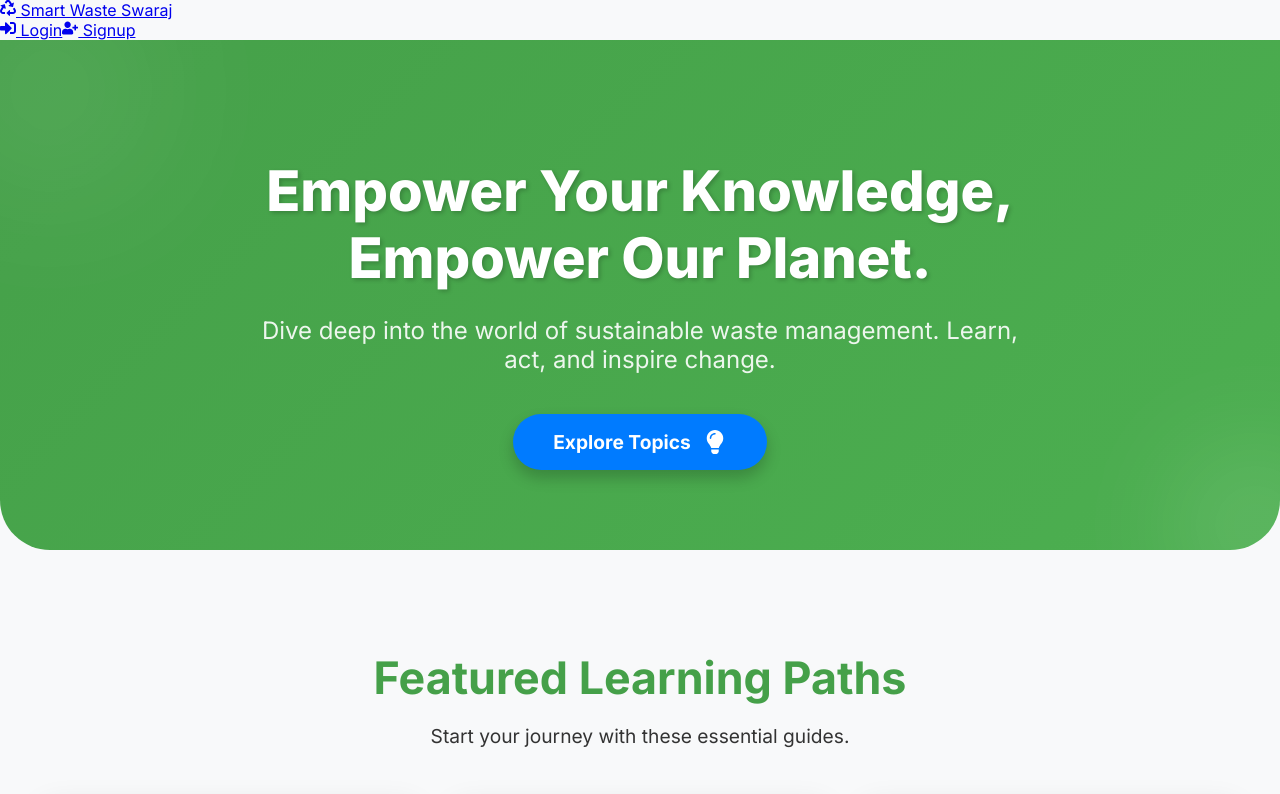
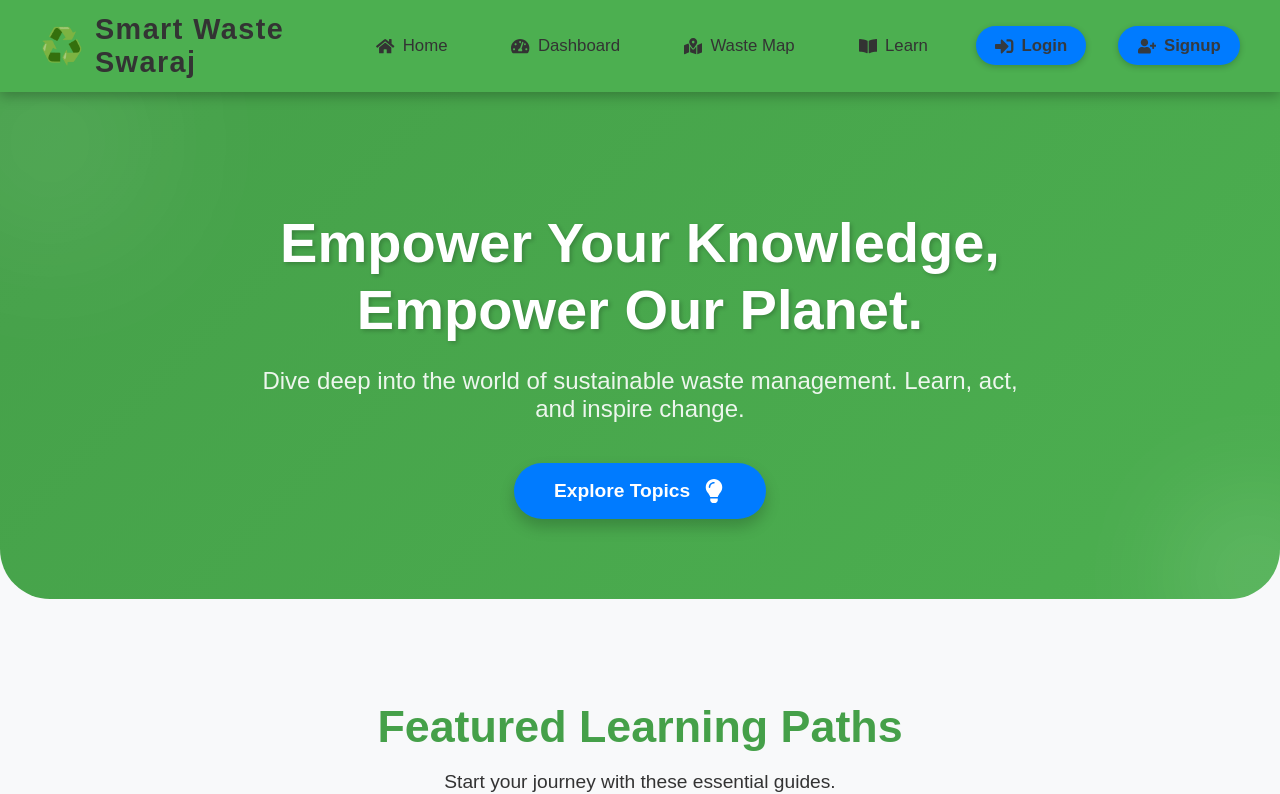
Before and after one commit to rishita2305/smart-waste-swaraj, a Next.js app: page /learn in a window 1280 px wide. Shown: the top 794 px of the page. Built offline with nearby package versions, Linux system fonts and the light colour scheme; grey boxes are pictures that could not be loaded.

Commit message:
Commit only tracked file changes

```diff
--- a/src/app/layout.tsx
+++ b/src/app/layout.tsx
@@ -1,28 +1,28 @@
 // src/app/layout.tsx
-import type { Metadata } from 'next';
-import { Inter } from 'next/font/google';
-import './globals.css';
-import { DataProvider } from '../contexts/DataContext'; // Import your DataProvider
-import Navbar from '../components/Navbar'; // Assuming you have a Navbar
+import './globals.css'; // Your global styles should be imported here
+import Navbar from '../components/layout/Navbar'; // Correct path to your Navbar component
+import { DataProvider } from '../contexts/DataContext'; // Ensure DataProvider wraps components that use DataContext
 
-const inter = Inter({ subsets: ['latin'] });
-
-export const metadata: Metadata = {
+export const metadata = {
   title: 'Smart Waste Swaraj',
-  description: 'Efficient waste management for a cleaner India',
+  description: 'Revolutionizing Waste Management for a Cleaner India',
 };
 
 export default function RootLayout({
   children,
-}: Readonly<{
+}: {
   children: React.ReactNode;
-}>) {
+}) {
   return (
     <html lang="en">
-      <body className={inter.className}>
-        <DataProvider> {/* Wrap your app with DataProvider */}
+      <body>
+        {/* Wrap components that use DataContext with DataProvider */}
+        <DataProvider>
+          {/* Navbar should be rendered here to appear on all pages */}
           <Navbar />
-          {children}
+          {/* All page content (including src/app/page.tsx) will be rendered inside <main> */}
+          <main>{children}</main>
+          {/* You might also have a Footer component here if applicable */}
         </DataProvider>
       </body>
     </html>
--- a/src/app/page.tsx
+++ b/src/app/page.tsx
@@ -7,7 +7,10 @@ import styles from './landing-page.module.css'; // Import module CSS
 
 export default function LandingPage() {
   return (
+
+
     <div className={styles.landingPageContainer}>
+
       {/* Hero Section */}
       <section
         className={styles.heroSection}
--- a/src/components/layout/Navbar.tsx
+++ b/src/components/layout/Navbar.tsx
@@ -1,88 +1,90 @@
-// src/components/Navbar.tsx
+// src/components/layout/Navbar.tsx
 'use client';
 
 import Link from 'next/link';
-import { useState } from 'react';
-import { useData } from '../../contexts/DataContext'; // Adjust path if necessary
-import { FaBars, FaTimes, FaUserCircle, FaSignOutAlt, FaHome, FaInfoCircle, FaBookOpen } from 'react-icons/fa';
-import styles from './navbar.module.css';
+import { useState } from 'react'; // Import useState for the mobile menu toggle
+import { useData } from '../../contexts/DataContext';
+import {
+  FaBars,        // Hamburger icon
+  FaTimes,       // Close icon (X)
+  FaHome,
+  FaTachometerAlt, // Dashboard icon
+  FaMapMarkedAlt,  // Waste Map icon
+  FaPlusCircle,    // List Waste icon
+  FaBookOpen,      // Learn icon
+  FaSignInAlt,     // Login icon
+  FaUserPlus,      // Signup icon
+  FaSignOutAlt,    // Logout icon
+  FaUserCircle     // User profile icon
+} from 'react-icons/fa'; // Import React Icons
+
+import styles from './navbar.module.css'; // Import module CSS
 
 export default function Navbar() {
-  const { currentUser, logout, loading } = useData();
-  const [isOpen, setIsOpen] = useState(false);
+  const { currentUser, logout } = useData();
+  const [isMobileMenuOpen, setIsMobileMenuOpen] = useState(false); // State for mobile menu
 
-  const toggleMenu = () => {
-    setIsOpen(!isOpen);
+  const toggleMobileMenu = () => {
+    setIsMobileMenuOpen(!isMobileMenuOpen);
+  };
+
+  const handleNavLinkClick = () => {
+    setIsMobileMenuOpen(false); // Close mobile menu when a link is clicked
   };
 
   const handleLogout = () => {
     logout();
-    setIsOpen(false); // Close menu on logout
+    setIsMobileMenuOpen(false); // Close mobile menu on logout
   };
 
   return (
     <nav className={styles.navbar}>
-      <div className={styles.navbarContainer}>
-        <Link href="/" className={styles.navbarBrand}>
-          <span className={styles.brandIcon}>♻️</span> Smart Waste Swaraj
+      <div className={styles.container}>
+        <Link href="/" className={styles.logo} onClick={handleNavLinkClick}>
+          <span className={styles.logoIcon}>♻️</span> Smart Waste Swaraj
         </Link>
 
-        <div className={styles.menuToggle} onClick={toggleMenu}>
-          {isOpen ? <FaTimes /> : <FaBars />}
+        {/* Mobile Menu Toggle Button */}
+        <div className={styles.menuToggle} onClick={toggleMobileMenu}>
+          {isMobileMenuOpen ? <FaTimes /> : <FaBars />}
         </div>
 
-        <ul className={`${styles.navbarNav} ${isOpen ? styles.navOpen : ''}`}>
-          <li>
-            <Link href="/" className={styles.navLink} onClick={() => setIsOpen(false)}>
-              <FaHome className={styles.navIcon} /> Home
+        {/* Navigation Links - Conditional class for mobile view */}
+        <div className={`${styles.navLinks} ${isMobileMenuOpen ? styles.active : ''}`}>
+          <Link href="/" className={styles.navLink} onClick={handleNavLinkClick}>
+            <FaHome className={styles.navIcon} /> Home
+          </Link>
+          <Link href="/dashboard" className={styles.navLink} onClick={handleNavLinkClick}>
+            <FaTachometerAlt className={styles.navIcon} /> Dashboard
+          </Link>
+          <Link href="/map" className={styles.navLink} onClick={handleNavLinkClick}>
+            <FaMapMarkedAlt className={styles.navIcon} /> Waste Map
+          </Link>
+          {currentUser?.userType === 'generator' && (
+            <Link href="/list-waste" className={styles.navLink} onClick={handleNavLinkClick}>
+              <FaPlusCircle className={styles.navIcon} /> List Waste
             </Link>
-          </li>
-          <li>
-            <Link href="/learn" className={styles.navLink} onClick={() => setIsOpen(false)}>
-              <FaBookOpen className={styles.navIcon} /> Learn
-            </Link>
-          </li>
-          <li>
-            <Link href="/about" className={styles.navLink} onClick={() => setIsOpen(false)}>
-              <FaInfoCircle className={styles.navIcon} /> About Us
-            </Link>
-          </li>
+          )}
+          <Link href="/learn" className={styles.navLink} onClick={handleNavLinkClick}>
+            <FaBookOpen className={styles.navIcon} /> Learn
+          </Link>
 
-          {loading ? (
-            // Optional: Show a subtle loader or nothing while checking auth status
-            <li className={styles.loadingState}>Checking Auth...</li>
+          {/* Conditional rendering for Auth buttons */}
+          {currentUser ? (
+            <button onClick={handleLogout} className={`${styles.logoutButton} ${styles.navLink}`}>
+              <FaSignOutAlt className={styles.navIcon} /> Logout ({currentUser.email.split('@')[0]})
+            </button>
           ) : (
             <>
-              {currentUser ? (
-                <>
-                  <li>
-                    <Link href="/dashboard" className={styles.navLink} onClick={() => setIsOpen(false)}>
-                      <FaUserCircle className={styles.navIcon} /> Dashboard
-                    </Link>
-                  </li>
-                  <li>
-                    <button onClick={handleLogout} className={styles.navLinkButton}>
-                      <FaSignOutAlt className={styles.navIcon} /> Logout
-                    </button>
-                  </li>
-                </>
-              ) : (
-                <>
-                  <li>
-                    <Link href="/auth/login" className={styles.navLink} onClick={() => setIsOpen(false)}>
-                      Login
-                    </Link>
-                  </li>
-                  <li>
-                    <Link href="/auth/signup" className={`${styles.navLink} ${styles.signupButton}`} onClick={() => setIsOpen(false)}>
-                      Sign Up
-                    </Link>
-                  </li>
-                </>
-              )}
+              <Link href="/auth/login" className={`${styles.authButton} ${styles.navLink}`} onClick={handleNavLinkClick}>
+                <FaSignInAlt className={styles.navIcon} /> Login
+              </Link>
+              <Link href="/auth/signup" className={`${styles.authButton} ${styles.navLink}`} onClick={handleNavLinkClick}>
+                <FaUserPlus className={styles.navIcon} /> Signup
+              </Link>
             </>
           )}
-        </ul>
+        </div>
       </div>
     </nav>
   );
--- a/src/components/layout/navbar.module.css
+++ b/src/components/layout/navbar.module.css
@@ -1,150 +1,267 @@
-/* src/components/navbar.module.css */
+/* src/components/layout/navbar.module.css */
 
+/* --- Root Variables (assuming these are in your globals.css, if not, add them!) --- */
+/*
+:root {
+  --color-primary: #4CAF50; // A vibrant green
+  --color-secondary: #FFC107; // An engaging yellow/orange
+  --color-accent: #2196F3; // A bright blue for highlights
+  --color-dark: #333; // Darker shade for text/icons
+  --text-light: #f4f4f4; // Light text color
+}
+*/
+
+/* --- Base Navbar Styling --- */
 .navbar {
-  background-color: white;
-  padding: 1rem 0;
-  box-shadow: 0 2px 10px rgba(0, 0, 0, 0.05);
+  background-color: var(--color-primary); /* Use a more vibrant primary color */
+  padding: 0.8rem 0; /* Slightly reduce padding for a sleeker look */
+  color: var(--text-light); /* Ensure text is light on dark primary background */
+  box-shadow: 0 4px 12px rgba(0, 0, 0, 0.25); /* More pronounced shadow */
   position: sticky;
   top: 0;
   z-index: 1000;
+  transition: all 0.3s ease-in-out; /* Smooth transitions for hover/scroll effects */
 }
 
-.navbarContainer {
-  max-width: 1200px;
-  margin: 0 auto;
+.container {
   display: flex;
   justify-content: space-between;
   align-items: center;
-  padding: 0 1.5rem;
+  max-width: 1200px;
+  margin: 0 auto;
+  padding: 0 1.5rem; /* Increased horizontal padding */
+  min-height: 60px; /* Ensure a consistent height */
 }
 
-.navbarBrand {
-  font-size: 1.7rem;
-  font-weight: bold;
-  color: var(--color-primary);
+/* --- Logo Styling --- */
+.logo {
+  font-size: 1.8rem; /* Slightly larger logo text */
+  font-weight: 700; /* Bolder font weight */
+  color: var(--text-light);
+  text-decoration: none;
   display: flex;
   align-items: center;
-  gap: 0.5rem;
+  gap: 0.6rem; /* Space between icon and text */
+  transition: color 0.3s ease;
+  letter-spacing: 0.05em; /* A little letter spacing */
 }
 
-.brandIcon {
-  font-size: 1.8rem;
-  line-height: 1; /* Aligns emoji better */
+.logo:hover {
+  color: var(--color-secondary); /* Highlight logo on hover */
+  transform: scale(1.02); /* Subtle zoom effect */
 }
 
-.menuToggle {
-  display: none; /* Hidden on desktop */
-  font-size: 1.8rem;
-  cursor: pointer;
-  color: var(--color-dark);
+.logoIcon {
+  font-size: 2.2rem; /* Size of the emoji/icon next to text */
+  line-height: 1; /* Align text better */
 }
 
-.navbarNav {
+/* --- Navigation Links Container --- */
+.navLinks {
   display: flex;
-  list-style: none;
-  margin: 0;
-  padding: 0;
+  gap: 2rem; /* Increased space between nav items for clarity */
   align-items: center;
+  transition: all 0.4s ease-in-out; /* Smooth transition for mobile menu slide */
 }
 
-.navbarNav li {
-  margin-left: 1.5rem;
+/* --- Individual Navigation Link Styling --- */
+.navLink {
+  color: var(--text-light);
+  font-size: 1.05rem; /* Slightly larger font for main links */
+  font-weight: 500;
+  text-decoration: none;
+  padding: 0.6rem 1rem; /* More generous padding for clickable area */
+  border-radius: 0.4rem; /* Slightly rounded corners */
+  transition: all 0.3s ease; /* Smooth transitions for hover effects */
+  display: flex; /* For icon and text alignment */
+  align-items: center;
+  gap: 0.5rem; /* Space between icon and text */
+  white-space: nowrap; /* Prevent links from wrapping */
+  position: relative; /* For the custom underline effect */
 }
 
-.navLink, .navLinkButton {
-  color: var(--color-dark);
-  font-weight: 500;
-  padding: 0.5rem 0.75rem;
-  border-radius: var(--border-radius);
-  transition: color var(--transition-speed) ease, background-color var(--transition-speed) ease;
-  display: flex;
-  align-items: center;
-  gap: 0.5rem;
-  white-space: nowrap; /* Prevent wrapping */
+.navLink:hover {
+  color: var(--color-secondary); /* Link text highlights on hover */
+  background-color: rgba(255, 255, 255, 0.1); /* Subtle background glow */
+  transform: translateY(-3px); /* Noticeable lift effect */
+  box-shadow: 0 4px 10px rgba(0, 0, 0, 0.2); /* Soft shadow on hover */
 }
 
-.navLink:hover, .navLinkButton:hover {
-  color: var(--color-primary);
-  background-color: rgba(var(--color-primary-rgb), 0.05); /* Subtle hover effect */
+/* Custom animated underline for nav links on hover */
+.navLink::after {
+  content: '';
+  position: absolute;
+  bottom: 0;
+  left: 50%;
+  transform: translateX(-50%);
+  width: 0; /* Starts hidden */
+  height: 2px;
+  background-color: var(--color-accent); /* Accent color for underline */
+  transition: width 0.3s ease; /* Animate width */
 }
 
-.navLinkButton {
-  background: none;
-  border: none;
-  cursor: pointer;
-  font-family: var(--font-sans);
-  font-size: 1rem;
+.navLink:hover::after {
+  width: 80%; /* Expands to 80% width on hover */
 }
 
 .navIcon {
-  font-size: 1.1rem;
+  font-size: 1.15rem; /* Icon size */
+  transition: color 0.3s ease;
 }
 
-.signupButton {
-  background-color: var(--color-secondary);
-  color: white;
-  padding: 0.7rem 1.2rem;
-  border-radius: 50px; /* Pill shape */
-  transition: background-color var(--transition-speed) ease, transform 0.2s ease;
-  font-weight: 600;
-  box-shadow: 0 4px 8px rgba(0, 123, 255, 0.2);
+.navLink:hover .navIcon {
+  color: var(--color-secondary); /* Icon color changes on hover */
 }
 
-.signupButton:hover {
-  background-color: var(--color-secondary-dark);
-  transform: translateY(-2px);
-  box-shadow: 0 6px 12px rgba(0, 123, 255, 0.3);
+/* --- Authentication Buttons (Login/Signup) --- */
+.authButton {
+  background-color: var(--color-secondary); /* Prominent secondary color */
+  color: var(--color-dark); /* Dark text on bright button */
+  padding: 0.6rem 1.2rem;
+  border-radius: 25px; /* Pill shape */
+  font-weight: 600;
+  transition: all 0.3s ease;
+  border: none; /* Ensure no default button border */
+  cursor: pointer;
+  box-shadow: 0 2px 6px rgba(0, 0, 0, 0.2); /* Soft shadow */
 }
 
-.loadingState {
-  color: var(--color-text-muted);
-  font-style: italic;
-  font-size: 0.9rem;
+.authButton:hover {
+  background-color: var(--color-accent); /* Change on hover for a striking effect */
+  color: white; /* White text on accent background */
+  transform: translateY(-2px);
+  box-shadow: 0 4px 10px rgba(0, 0, 0, 0.3);
 }
 
-/* Mobile styles */
-@media (max-width: 768px) {
+/* --- Logout Button --- */
+.logoutButton {
+  background: none;
+  border: 1px solid var(--text-light); /* Light border */
+  color: var(--text-light);
+  padding: 0.6rem 1.2rem;
+  border-radius: 25px; /* Pill shape */
+  cursor: pointer;
+  font-weight: 600;
+  transition: all 0.3s ease;
+  white-space: nowrap; /* Prevent user email from wrapping */
+}
+
+.logoutButton:hover {
+  background-color: var(--text-light); /* Invert colors on hover */
+  color: var(--color-primary); /* Primary color text on light background */
+  transform: translateY(-2px);
+  box-shadow: 0 4px 10px rgba(0, 0, 0, 0.3);
+}
+
+
+/* --- Mobile Menu Toggle (Hamburger/X icon) --- */
+.menuToggle {
+  display: none; /* Hidden on desktop */
+  font-size: 2rem;
+  color: var(--text-light);
+  cursor: pointer;
+  z-index: 1001; /* Ensure it's above other elements when active */
+  transition: transform 0.3s ease;
+}
+
+.menuToggle:hover {
+  transform: scale(1.1); /* Zoom effect on hover */
+}
+
+
+/* --- Mobile Responsiveness --- */
+@media (max-width: 992px) { /* Adjust breakpoint for larger tablets */
+  .container {
+    padding: 0 1rem;
+  }
+  .navLinks {
+    gap: 1.5rem;
+  }
+  .navLink, .authButton, .logoutButton {
+    font-size: 0.95rem;
+    padding: 0.5rem 0.8rem;
+  }
+}
+
+@media (max-width: 768px) { /* Standard mobile breakpoint */
   .menuToggle {
-    display: block; /* Show hamburger on mobile */
+    display: block; /* Show hamburger/X icon */
   }
 
-  .navbarNav {
-    flex-direction: column;
+  .navLinks {
+    flex-direction: column; /* Stack links vertically */
     position: absolute;
-    top: 65px; /* Adjust based on navbar height */
-    left: 0;
-    width: 100%;
-    background-color: white;
-    box-shadow: 0 10px 20px rgba(0, 0, 0, 0.1);
-    border-top: 1px solid #eee;
-    padding: 1.5rem 0;
-    transform: translateY(-100%);
-    opacity: 0;
-    pointer-events: none;
-    transition: transform var(--transition-speed) ease-out, opacity var(--transition-speed) ease-out;
+    top: 0; /* Start from the very top of the viewport */
+    right: 0;
+    width: 250px; /* Fixed width for the sidebar menu */
+    height: 100vh; /* Full viewport height */
+    background-color: var(--color-primary); /* Same as navbar background */
+    box-shadow: -4px 0 15px rgba(0, 0, 0, 0.3); /* Shadow on the left edge */
+    padding-top: 5rem; /* Space for the fixed navbar */
+    transform: translateX(100%); /* Start off-screen to the right */
+    opacity: 0; /* Hidden initially */
+    pointer-events: none; /* Disable interaction when hidden */
+    display: flex; /* Always flex column now */
+    gap: 0; /* Remove gap between items when stacked */
+    align-items: stretch; /* Stretch items to fill menu width */
+    justify-content: flex-start; /* Align items to top */
   }
 
-  .navbarNav.navOpen {
-    transform: translateY(0);
-    opacity: 1;
-    pointer-events: auto;
+  .navLinks.active {
+    transform: translateX(0); /* Slide in from the right */
+    opacity: 1; /* Fade in */
+    pointer-events: auto; /* Enable interaction when active */
   }
 
-  .navbarNav li {
-    margin: 0.5rem 0;
-    width: 100%;
-    text-align: center;
+  .navLink, .authButton, .logoutButton {
+    width: 90%; /* Almost full width of the menu */
+    margin: 0.5rem auto; /* Center items with vertical spacing */
+    padding: 1rem 1.5rem; /* More padding for easier tapping */
+    font-size: 1.1rem; /* Larger font for mobile */
+    justify-content: flex-start; /* Align text and icon to the left */
+    border-radius: 0.3rem; /* Slightly less rounded */
+    box-shadow: none; /* Remove individual item shadows */
+    transform: none; /* Remove individual item transforms */
   }
 
-  .navLink, .navLinkButton {
-    display: block;
-    width: 90%;
-    margin: 0.5rem auto;
-    padding: 0.8rem;
+  .authButton {
+    background-color: var(--color-secondary); /* Keep original button color */
+    color: var(--color-dark);
   }
 
-  .signupButton {
-    width: 90%;
-    margin: 1rem auto;
+  .authButton:hover {
+    background-color: var(--color-accent);
+    color: white;
+  }
+
+  .logoutButton {
+    border-color: var(--text-light);
+    color: var(--text-light);
+  }
+
+  .logoutButton:hover {
+    background-color: var(--text-light);
+    color: var(--color-primary);
+  }
+
+  /* Specific adjustment for logout button text */
+  .logoutButton span { /* If you have text in a span inside logoutButton */
+    white-space: normal; /* Allow text to wrap if it's very long */
   }
 }
+
+@media (max-width: 480px) { /* Smaller mobile devices */
+  .logo {
+    font-size: 1.6rem;
+  }
+  .logoIcon {
+    font-size: 2rem;
+  }
+  .navLinks {
+    width: 220px; /* Slightly narrower menu for very small screens */
+  }
+  .navLink, .authButton, .logoutButton {
+    font-size: 1rem;
+    padding: 0.8rem 1rem;
+  }
+}
--- a/src/types/index.ts
+++ b/src/types/index.ts
@@ -1,6 +1,8 @@
 // src/types/index.ts
 
 
+
+export type WasteStatus = 'pending' | 'assigned' | 'completed';
 export type Location = {
   latitude: number;
   longitude: number;
@@ -29,6 +31,7 @@ export interface WasteListing {
   userId: string; // ID of the waste generator
   wasteType: string; // e.g., "Plastic", "Organic", "Paper"
   quantity: string; // e.g., "5 kg", "2 large bags"
+   unit: string;
   location: string; // Pickup location
   description?: string; // Optional detailed description
   status: 'pending' | 'assigned' | 'completed';
```
Also changed, not shown: src/app/map/WasteMap.tsx (+49 -29 lines).
